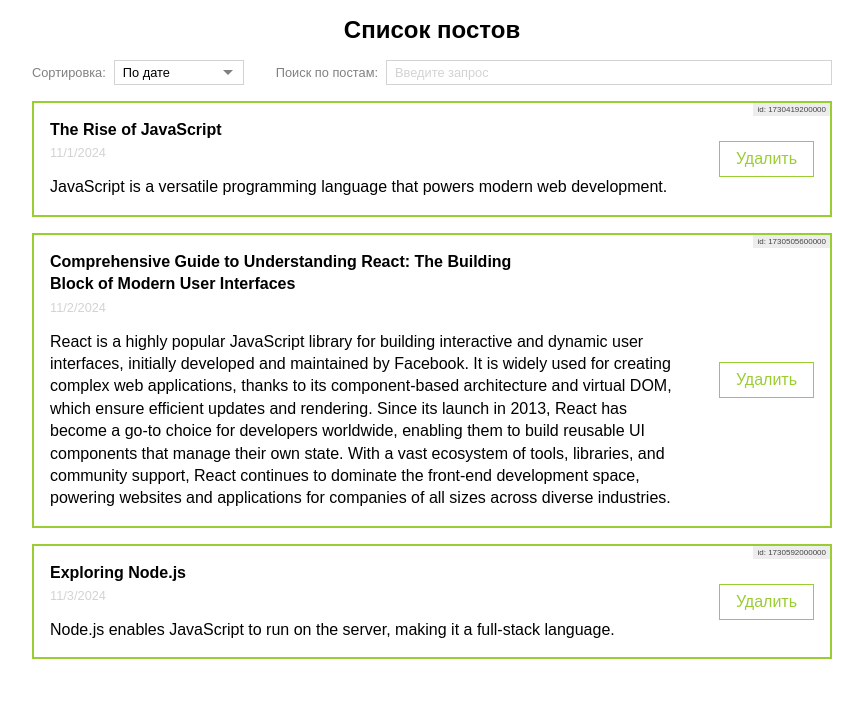
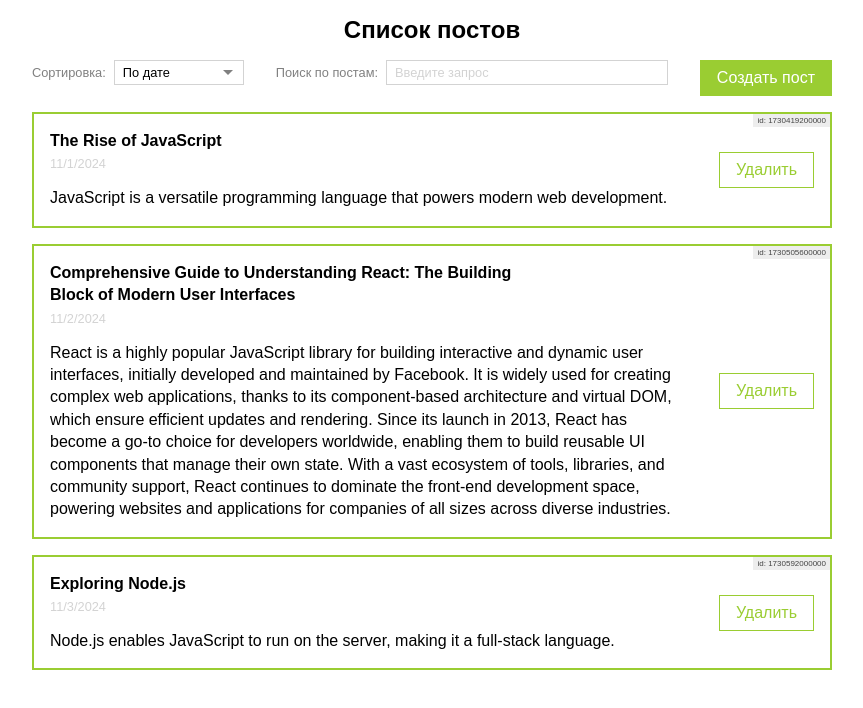
Before and after one commit to hellsgor/ulbi-react-fundamental-course, a React (Vite) app: page / in a window 1280 px wide. Shown: the top 708 px of the page, without its empty margins (208-1071 px from the left). Built offline with nearby package versions, Linux system fonts and the light colour scheme.

Commit message:
Feat[PostList]: added show crate post modal button

```diff
--- a/src/App.tsx
+++ b/src/App.tsx
@@ -54,6 +54,7 @@
         title="Список постов"
         filter={filter}
         setFilter={setFilter}
+        setFormVisible={setModal}
       />
     </div>
   );
--- a/src/components/PostList/PostList.module.css
+++ b/src/components/PostList/PostList.module.css
@@ -1,5 +1,5 @@
-.post-list,
-.post-list__posts {
+.postList,
+.postListPosts {
   display: flex;
   flex-direction: column;
   row-gap: 16px;
@@ -7,14 +7,14 @@
 
 
 
-.post-list > p {
+.postList > p {
   padding: 64px 0;
   text-align: center;
   font-size: 2rem;
   color: lightgray;
 }
 
-.post-list__controls {
+.postListControls {
   display: flex;
   column-gap: 32px;
 }
--- a/src/components/PostList/PostList.tsx
+++ b/src/components/PostList/PostList.tsx
@@ -4,6 +4,7 @@
 import { Post, PostItem, PostProps } from '../PostItem/PostItem';
 import { TextInput } from '../UI/TextInput/TextInput';
 import { Select } from '../UI/Select/Select';
+import { Button } from '../UI/Button/Button';
 
 export type PostListFilter = {
   sort: keyof Omit<Post, 'userId'>;
@@ -15,6 +16,7 @@
   remove: PostProps['remove'];
   filter: PostListFilter;
   setFilter: (value: PostListFilter) => void;
+  setFormVisible: (value: true) => void;
 }
 
 export const PostList: FC<PostListProps> = ({
@@ -23,12 +25,13 @@
   remove,
   filter,
   setFilter,
+  setFormVisible,
 }) => {
   return (
-    <div className={classes['post-list']}>
+    <div className={classes.postList}>
       <h2 style={{ textAlign: 'center' }}>{title}</h2>
 
-      <div className={classes['post-list__controls']}>
+      <div className={classes.postListControls}>
         <Select
           options={[
             { value: 'title', text: 'По заголовкам' },
@@ -53,10 +56,14 @@
           }
           value={filter.filter}
         />
+
+        <Button type="button" onClick={() => setFormVisible(true)}>
+          Создать пост
+        </Button>
       </div>
 
       {list.length ? (
-        <div className={classes['post-list__posts']}>
+        <div className={classes.postListPosts}>
           {list.map((post) => (
             <PostItem remove={remove} post={post} key={post.id} />
           ))}
```
